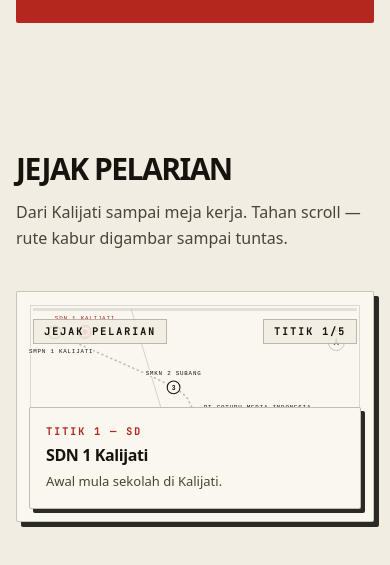
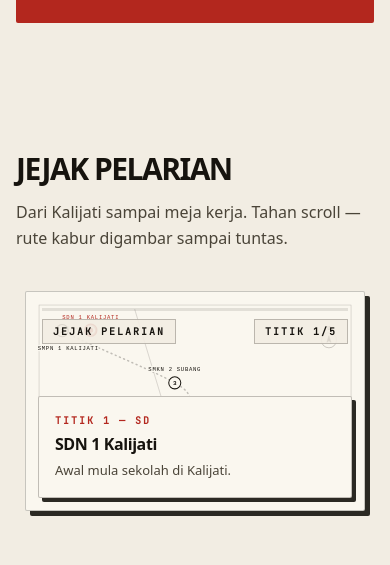
Before and after one commit to Alif-Kopling/alxyzz, a React (Vite) app: page / in a window 390 px wide. Shown: the part 5498-6063 px from the top of the page. Built offline with nearby package versions, Linux system fonts and the light colour scheme.

Commit message:
feat: adjust card layout in TrailTimeline for improved responsiveness

```diff
--- a/src/components/TrailTimeline.tsx
+++ b/src/components/TrailTimeline.tsx
@@ -240,7 +240,7 @@ export function TrailTimeline() {
 
       {reduce ? (
         <div className="mt-10 grid gap-6">
-          <div className="paper-raised card-dossier bg-paper-card p-3 md:p-4">
+          <div className="paper-raised card-dossier mx-auto w-[95%] bg-paper-card p-3 md:p-4">
             <RouteMap mode="static" />
           </div>
           <div className="grid gap-4 sm:grid-cols-2">
@@ -263,7 +263,7 @@ export function TrailTimeline() {
         </div>
       ) : (
         <div ref={pinRef} className="relative mt-10">
-          <div className="paper-raised card-dossier relative mb-8 bg-paper-card p-2 md:p-3">
+          <div className="paper-raised card-dossier relative mx-auto mb-8 w-[95%] bg-paper-card p-2 md:p-3">
             <RouteMap mode="scrub" pathRef={pathRef} markerRef={markerRef} setPin={setPin} />
             {/* Bar progres + penanda titik */}
             <div className="absolute inset-x-0 top-0 p-4 md:p-5">
```
